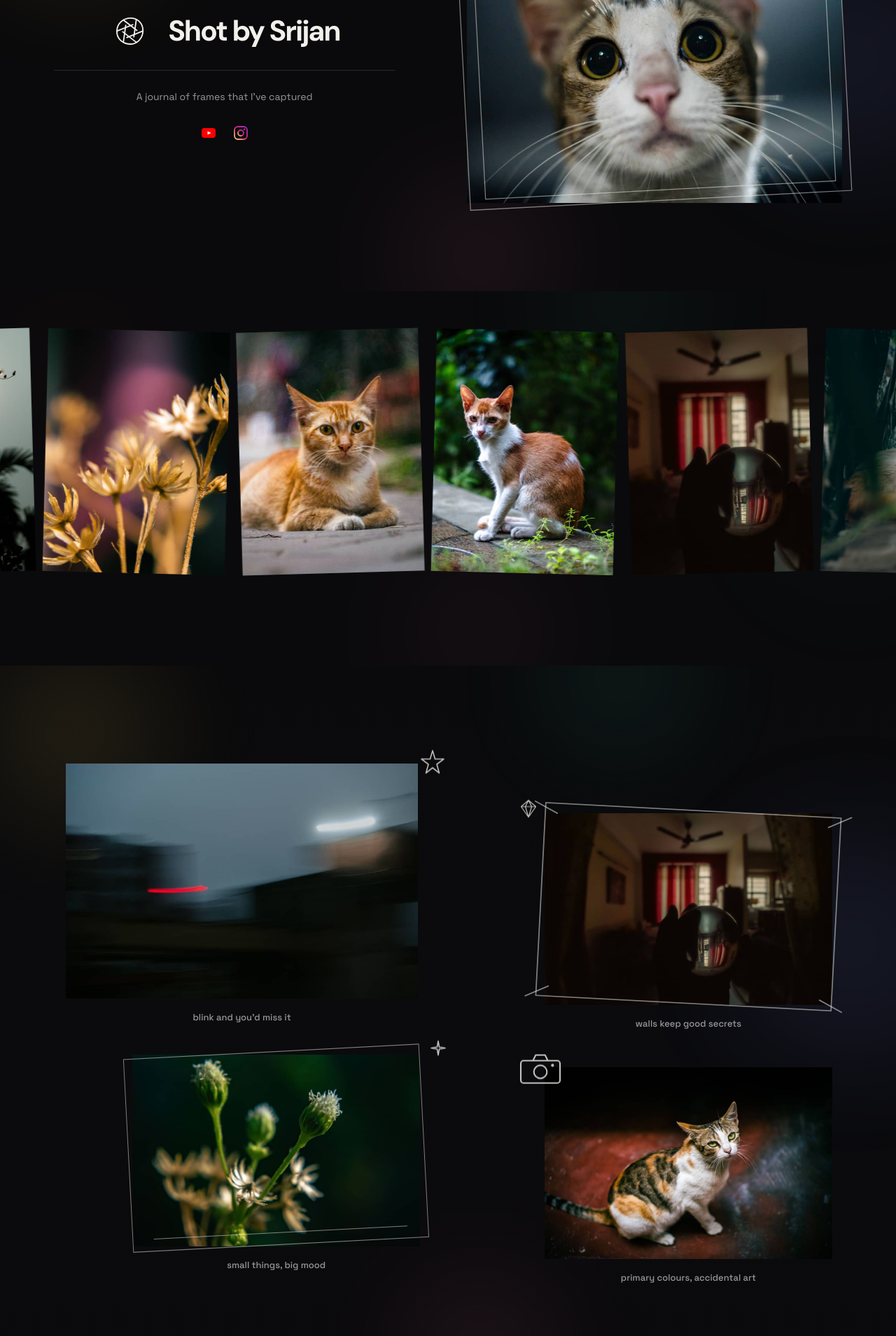
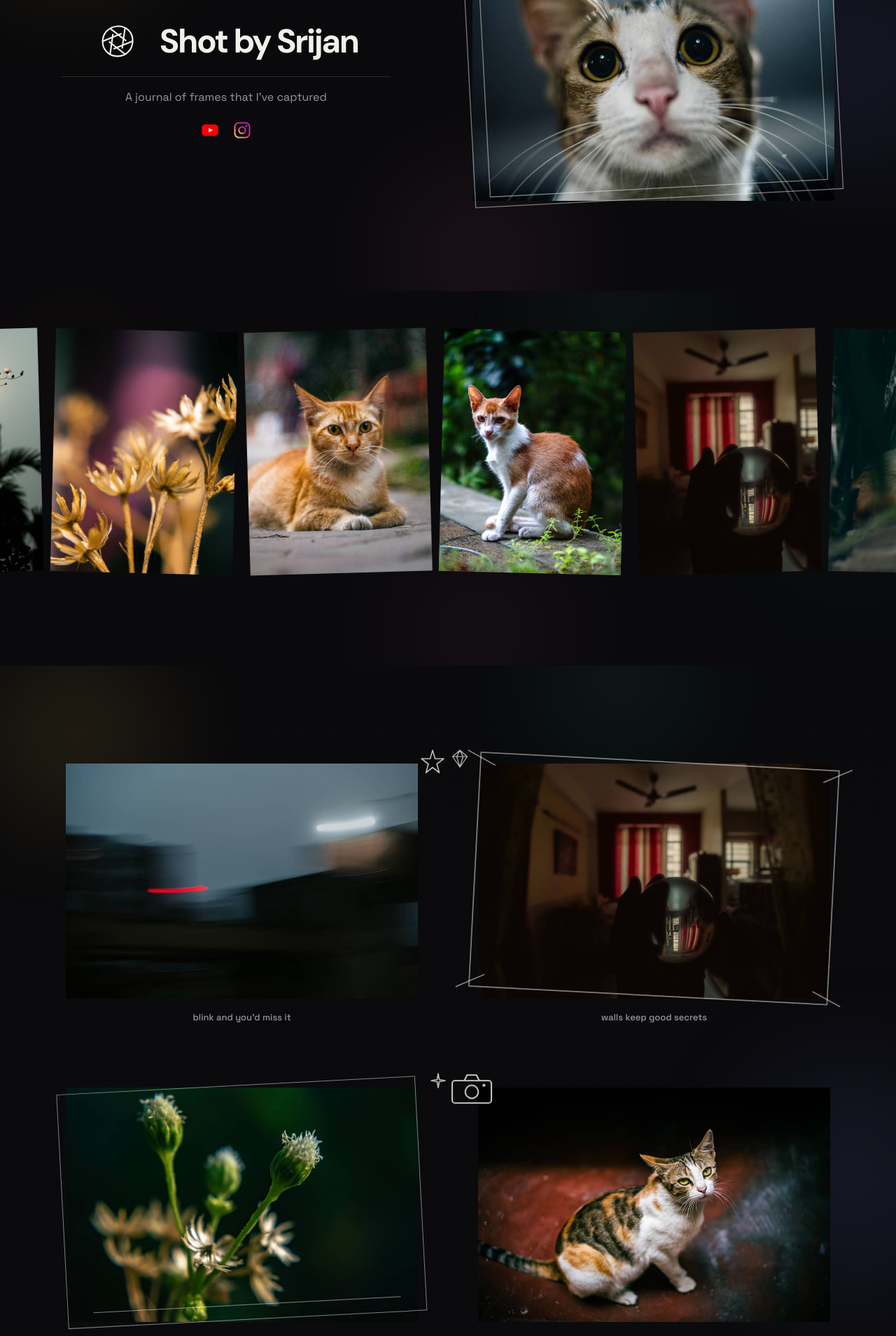
Before and after one commit to viasrijan/Shot-by-Srijan, a React (Vite) app: page / in a window 1280 px wide. Shown: the part 240-2149 px from the top of the page at 70% size. Built offline with nearby package versions, Linux system fonts and the light colour scheme.

Commit message:
Tighter hero with scaled content, single gallery, footer shadow

```diff
--- a/src/index.css
+++ b/src/index.css
@@ -35,8 +35,8 @@ main { position: relative; z-index: 1; }
 .reveal[data-direction="none"] { transform: none; }
 .reveal[data-visible="true"] { opacity: 1; transform: translate(0, 0); }
 
-/* Hero — split: brand left, single image right */
-.hero { display: grid; grid-template-columns: minmax(0, 1fr) minmax(0, 1.1fr); gap: clamp(64px, 8vw, 130px); align-items: center; min-height: max(650px, 82vh); padding: 124px clamp(24px, 6vw, 90px) clamp(48px, 6vw, 90px); max-width: 1400px; margin: 0 auto; }
+/* Hero — split: brand left, single image right (scaled +15% overall) */
+.hero { display: grid; grid-template-columns: minmax(0, 1fr) minmax(0, 1.1fr); gap: clamp(74px, 9.2vw, 150px); align-items: center; min-height: max(650px, 82vh); padding: 142px clamp(28px, 6.9vw, 104px) clamp(55px, 6.9vw, 104px); max-width: 1610px; margin: 0 auto; }
 .hero .reveal { width: 100%; }
 .hero__eyebrow { margin: 0 0 clamp(28px, 4vw, 52px); color: var(--muted); }
 .hero h1 { margin: 0; font-family: var(--font-logo); font-weight: 700; letter-spacing: -.05em; line-height: .98; }
@@ -48,8 +48,8 @@ main { position: relative; z-index: 1; }
 .hero--split { align-items: center; position: relative; overflow: visible; }
 .hero__split { display: flex; flex-direction: column; gap: 0; position: relative; z-index: 1; }
 .hero__brand { position: relative; display: flex; align-items: center; justify-content: center; width: 100%; gap: clamp(16px, 2vw, 26px); color: inherit; text-decoration: none; background: none; border: 0; cursor: pointer; }
-.hero__brand .hero__mark svg { width: clamp(48px, 4.6vw, 72px); height: clamp(48px, 4.6vw, 72px); }
-.hero__brand .hero__title { margin: 0; font-size: clamp(30px, 3.2vw, 54px); width: auto; max-width: 100%; white-space: nowrap; display: block; }
+.hero__brand .hero__mark svg { width: clamp(55px, 5.3vw, 83px); height: clamp(55px, 5.3vw, 83px); }
+.hero__brand .hero__title { margin: 0; font-size: clamp(35px, 3.7vw, 62px); width: auto; max-width: 100%; white-space: nowrap; display: block; }
 .hero__media { position: relative; }
 .filmstrip--marquee { position: relative; }
 .filmstrip__viewport--marquee, .filmstrip__heading { position: relative; z-index: 1; }
@@ -60,12 +60,12 @@ main { position: relative; z-index: 1; }
 .hero__title { margin: 0 auto; font-family: var(--font-logo); font-weight: 700; letter-spacing: -.02em; line-height: 1.04; font-size: clamp(34px, 3.6vw, 62px); display: grid; grid-auto-rows: auto; justify-items: center; width: max-content; max-width: 100%; color: var(--fg); text-align: center; }
 .hero__title span { display: block; white-space: nowrap; }
 .hero__title span:nth-child(2) { font-size: 1.3em; }
-.hero__socials { display: flex; align-items: center; justify-content: center; gap: 10px; margin-top: 12px; }
+.hero__socials { display: flex; align-items: center; justify-content: center; gap: 10px; margin-top: 8px; }
 .hero__socials a { display: inline-flex; width: 36px; height: 36px; align-items: center; justify-content: center; transition: transform 300ms ease, opacity 300ms ease; }
 .hero__socials a:hover { transform: translateY(-2px); opacity: .85; }
-.hero__socials svg { width: 24px; height: 24px; }
-.hero__bottom--center { width: 100%; max-width: none; margin-top: 26px; padding-top: 26px; flex-direction: column; align-items: center; text-align: center; gap: 10px; }
-.hero__bottom--center p { max-width: none; }
+.hero__socials svg { width: 28px; height: 28px; }
+.hero__bottom--center { width: 100%; max-width: none; margin-top: 16px; padding-top: 16px; flex-direction: column; align-items: center; text-align: center; gap: 8px; }
+.hero__bottom--center p { max-width: none; font-size: 16px; }
 .hero__imgwrap--tilted { transform: none; }
 .hero__imgwrap--tilted .hand-frame { transform: rotate(-3deg); transform-origin: 50% 50%; }
 .hero__media { display: block; width: 100%; border: 0; padding: 0; background: none; cursor: zoom-in; text-align: left; }
@@ -142,10 +142,12 @@ main { position: relative; z-index: 1; }
 .shot__caption { display: block; margin-top: 14px; text-align: center; }
 .shot__caption span { font-family: var(--font-sans); font-weight: 500; font-size: 13px; color: var(--muted); }
 
-/* Sections with subtle gradients over the main bg */
-.band { position: relative; overflow: hidden; padding: clamp(90px, 11vw, 160px) clamp(20px, 6vw, 90px); background: linear-gradient(180deg, #0a0a0c 0%, #0b0b0e 50%, #0a0a0c 100%); }
-.band--b { background: linear-gradient(180deg, #0a0a0c 0%, #0b0b0e 50%, #0a0a0c 100%); }
-.band--c { background: linear-gradient(180deg, #0a0a0c 0%, #0b0b0e 50%, #0a0a0c 100%); }
+/* Single continuous gallery (no sections) with a subtle gradient */
+.gallery { position: relative; overflow: hidden; padding: clamp(90px, 11vw, 160px) clamp(20px, 6vw, 90px); background: linear-gradient(180deg, #0a0a0c 0%, #0b0b0e 50%, #0a0a0c 100%); }
+.gallery__grid { position: relative; z-index: 1; display: grid; grid-template-columns: repeat(2, minmax(0, 1fr)); gap: clamp(56px, 7vw, 110px) clamp(28px, 4vw, 60px); max-width: 1240px; margin: 0 auto; align-items: start; justify-items: center; }
+.gallery__slot { width: 100%; max-width: 560px; }
+.gallery__slot--0 .hand-frame { transform: rotate(-3deg); transform-origin: 50% 50%; }
+.gallery__slot--1 .hand-frame { transform: rotate(3deg); transform-origin: 50% 50%; }
 .band__inner { position: relative; z-index: 1; display: grid; grid-template-columns: repeat(12, 1fr); gap: clamp(28px, 4vw, 60px); max-width: 1240px; margin: 0 auto; }
 
 .band--a .band-slot--0 { grid-column: 1 / 7; }
@@ -159,7 +161,7 @@ main { position: relative; z-index: 1; }
 .band--c .band-slot--1 { grid-column: 9 / 13; margin-top: 12%; }
 .band--c .band-slot--2 { grid-column: 4 / 11; }
 
-.site-footer { display: flex; align-items: center; justify-content: center; gap: 12px; padding: 20px clamp(20px, 5vw, 70px); color: var(--fg); text-align: center; }
+.site-footer { display: flex; align-items: center; justify-content: center; gap: 12px; padding: 20px clamp(20px, 5vw, 70px); color: var(--fg); text-align: center; box-shadow: inset 0 14px 22px -14px rgba(0, 0, 0, .65); }
 .site-footer svg { width: 22px; height: 22px; opacity: .75; background: none; }
 .site-footer p { margin: 0; font-size: 15px; font-weight: 600; letter-spacing: .02em; font-family: var(--font-logo); }
 .site-footer span { justify-self: end; color: var(--muted); }
@@ -301,6 +303,8 @@ main { position: relative; z-index: 1; }
   .band__inner { display: flex; flex-direction: column; gap: 64px; }
   .band--a .band-slot, .band--b .band-slot, .band--c .band-slot { margin-top: 0; }
   .band--b .band-slot--1 { align-self: center; }
+  .gallery { padding: 70px 20px; }
+  .gallery__grid { grid-template-columns: 1fr; }
   .shot--portrait { max-width: min(340px, 86%); align-self: center; }
   .viewer__image { max-width: 92vw; max-height: 72vh; }
   .viewer__arrow { width: 38px; height: 38px; font-size: 17px; }
--- a/src/pages/Home.tsx
+++ b/src/pages/Home.tsx
@@ -33,11 +33,7 @@ const CAPTIONS: Record<string, string> = {
   "dsc07039": "look up more often",
 };
 
-const bands = [
-  { id: "a", items: [photos[2], photos[3], photos[5], photos[6]] },
-  { id: "b", items: [photos[8], photos[10], photos[11]] },
-  { id: "c", items: [photos[13], photos[14], photos[15]] },
-];
+const gallery = [photos[2], photos[3], photos[5], photos[6], photos[8], photos[10], photos[11], photos[13], photos[14], photos[15]];
 
 const BAND_DOODLES = [Star, Diamond, Sparkle, Camera];
 
@@ -171,18 +167,16 @@ export default function Home() {
 
       <Filmstrip photos={reel} onOpen={open} />
 
-      {bands.map((band) => (
-        <section key={band.id} className={`band band--${band.id}`}>
+      <section className="gallery" aria-label="Gallery">
         <Orbs variant="band" />
-          <div className="band__inner">
-            {band.items.map((photo, i) => (
-              <Reveal key={photo.id} delay={i * 90} direction="none" className={`band-slot band-slot--${i}`}>
+        <div className="gallery__grid">
+          {gallery.map((photo, i) => (
+            <Reveal key={photo.id} delay={(i % 4) * 90} direction="none" className={`gallery__slot gallery__slot--${i % 2}`}>
               <Shot photo={photo} variant={i} framed={rowHasFrame(i)} onOpen={() => open(photo)} />
             </Reveal>
           ))}
         </div>
       </section>
-      ))}
 
       {viewerIndex !== null && (
         <Lightbox photos={photos} index={viewerIndex} onClose={() => setViewerIndex(null)} onNavigate={setViewerIndex} />
```
Lines whose indentation alone changed are shown as unchanged.
